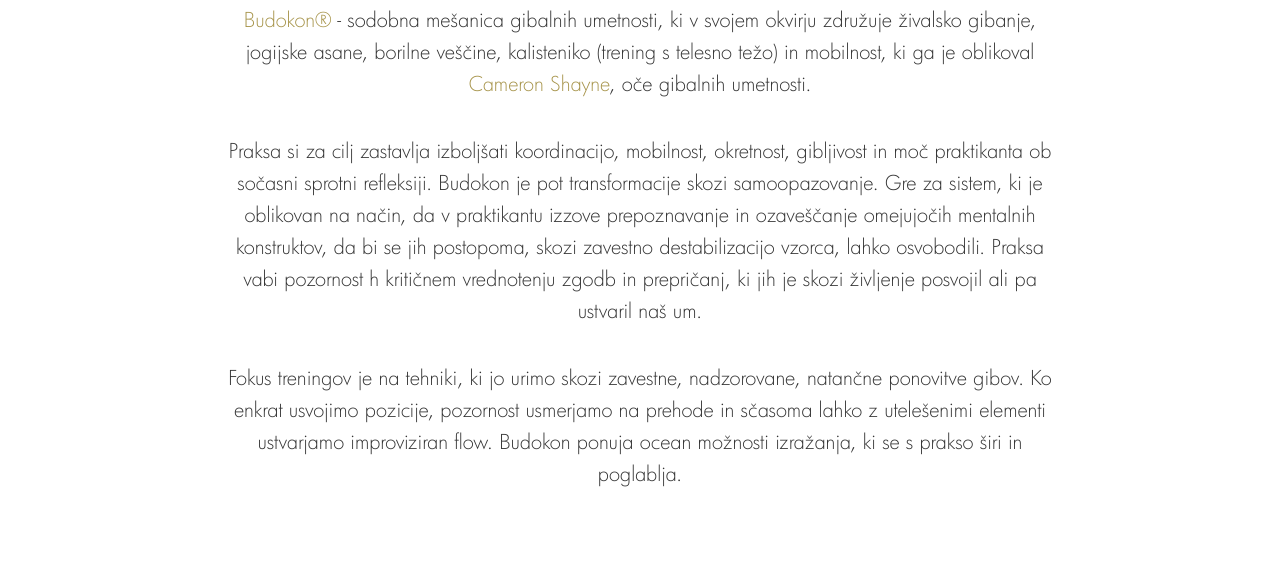
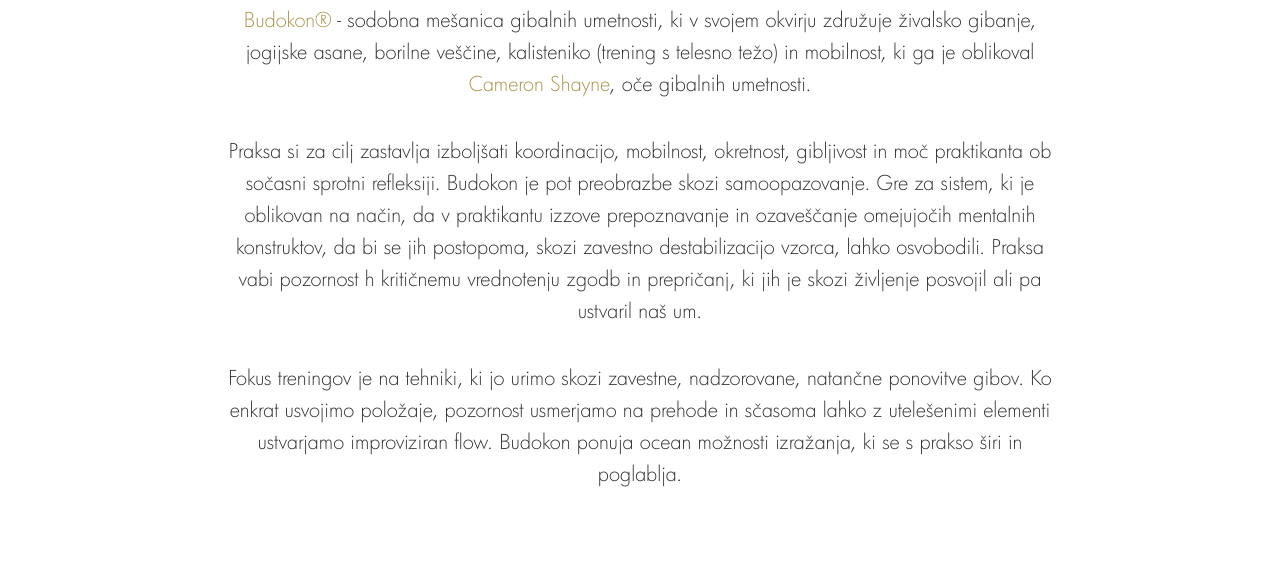
Before and after one commit to tangoutrip/budokon.github.io, a plain HTML site: page index.html in a window 1280 px wide. Shown: the part 780-1352 px from the top of the page. Drawn offline with nearby package versions, Linux system fonts and the light colour scheme.

Commit message:
Update index.html

```diff
--- a/index.html
+++ b/index.html
@@ -102,10 +102,10 @@
             <div class="col-lg-8 col-lg-offset-2">
                 <h2>Budokon</h2>
 <p><a href="http://www.budokon.com/">Budokon®</a> - sodobna mešanica gibalnih umetnosti, ki v svojem okvirju združuje živalsko gibanje, jogijske asane, borilne veščine, kalisteniko (trening s telesno težo) in mobilnost, ki ga je oblikoval <a href="http://www.cameronshayne.com/">Cameron Shayne</a>, oče gibalnih umetnosti.</p>
-<p>Praksa si za cilj zastavlja izboljšati koordinacijo, mobilnost, okretnost, gibljivost in moč praktikanta ob sočasni sprotni refleksiji. Budokon je pot transformacije skozi samoopazovanje.
+<p>Praksa si za cilj zastavlja izboljšati koordinacijo, mobilnost, okretnost, gibljivost in moč praktikanta ob sočasni sprotni refleksiji. Budokon je pot preobrazbe skozi samoopazovanje.
 Gre za sistem, ki je oblikovan na način, da v praktikantu izzove prepoznavanje in ozaveščanje omejujočih mentalnih konstruktov, da bi se jih postopoma, skozi zavestno destabilizacijo vzorca, lahko osvobodili.
-Praksa vabi pozornost h kritičnem vrednotenju zgodb in prepričanj, ki jih je skozi življenje posvojil ali pa ustvaril naš um.</p>
-<p>Fokus treningov je na tehniki, ki jo urimo skozi zavestne, nadzorovane, natančne ponovitve gibov. Ko enkrat usvojimo pozicije,
+Praksa vabi pozornost h kritičnemu vrednotenju zgodb in prepričanj, ki jih je skozi življenje posvojil ali pa ustvaril naš um.</p>
+<p>Fokus treningov je na tehniki, ki jo urimo skozi zavestne, nadzorovane, natančne ponovitve gibov. Ko enkrat usvojimo položaje,
  pozornost usmerjamo na prehode in sčasoma lahko z utelešenimi elementi ustvarjamo improviziran flow. Budokon ponuja ocean možnosti
  izražanja, ki se s prakso širi in poglablja.</p>
             </div>
@@ -125,6 +125,7 @@
 					<h3> 26. in 27. januar, od 8:30 - 13:30 </h3>
 			 <p> "You Are The Sun and The Moon", vikend delavnice ravnovesja. <br> Delavnice vodiva Sanja Zalar Gostimirović in Ana Petrusevski - gostujoča mednarodna jogijska učiteljica, specializirana za prakse tipa Yin. Več informacij v kratkem.</p>
 			<br><br>
+			<p><a href="https://www.facebook.com/events/321633965088856/" class="btn btn-default btn-lg"><i class="fa fa-facebook-official fa-lg fa-fw"></i> <span class="network-name">dogodek</span></a></p>
 
                     <h2>VPIS V NOV SEMESTER - BDK FLOW </h2>
 					<h3> Vsak torek od 16:15 do 17:15 </h3>
```
